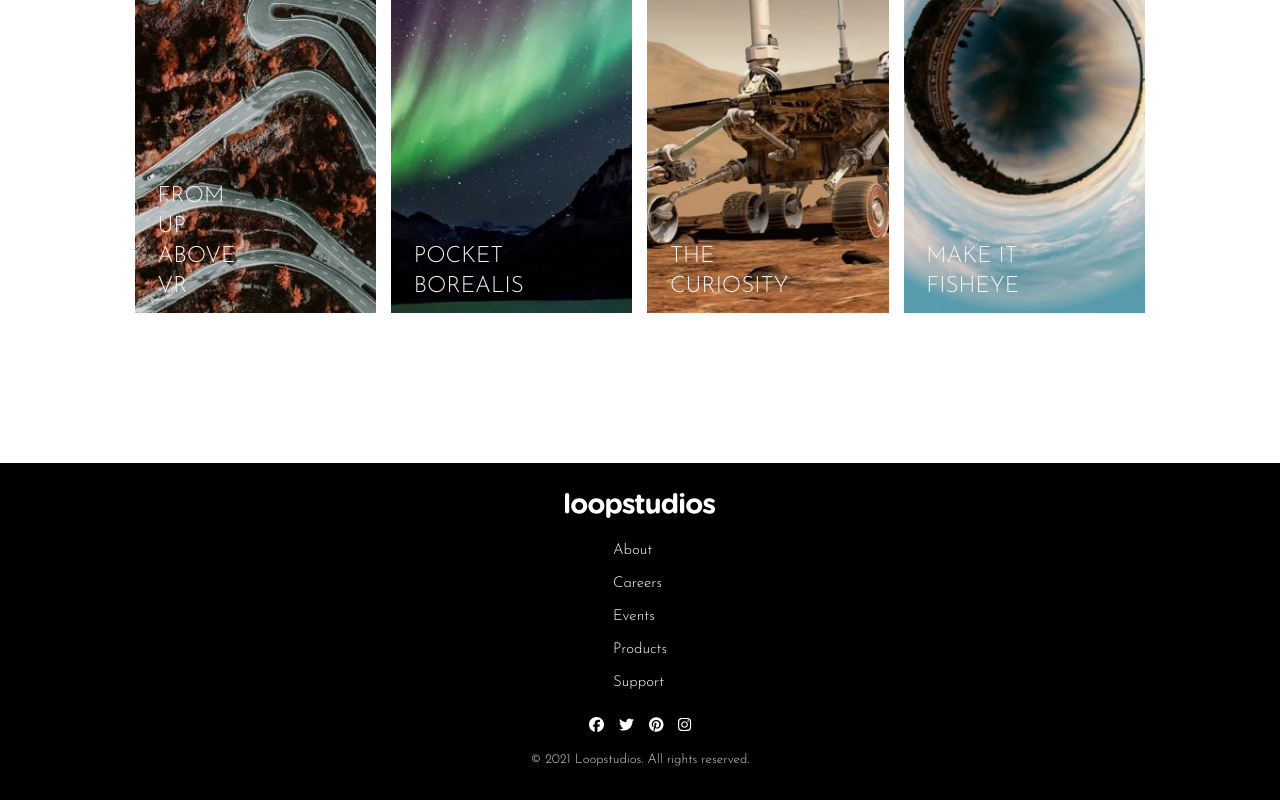
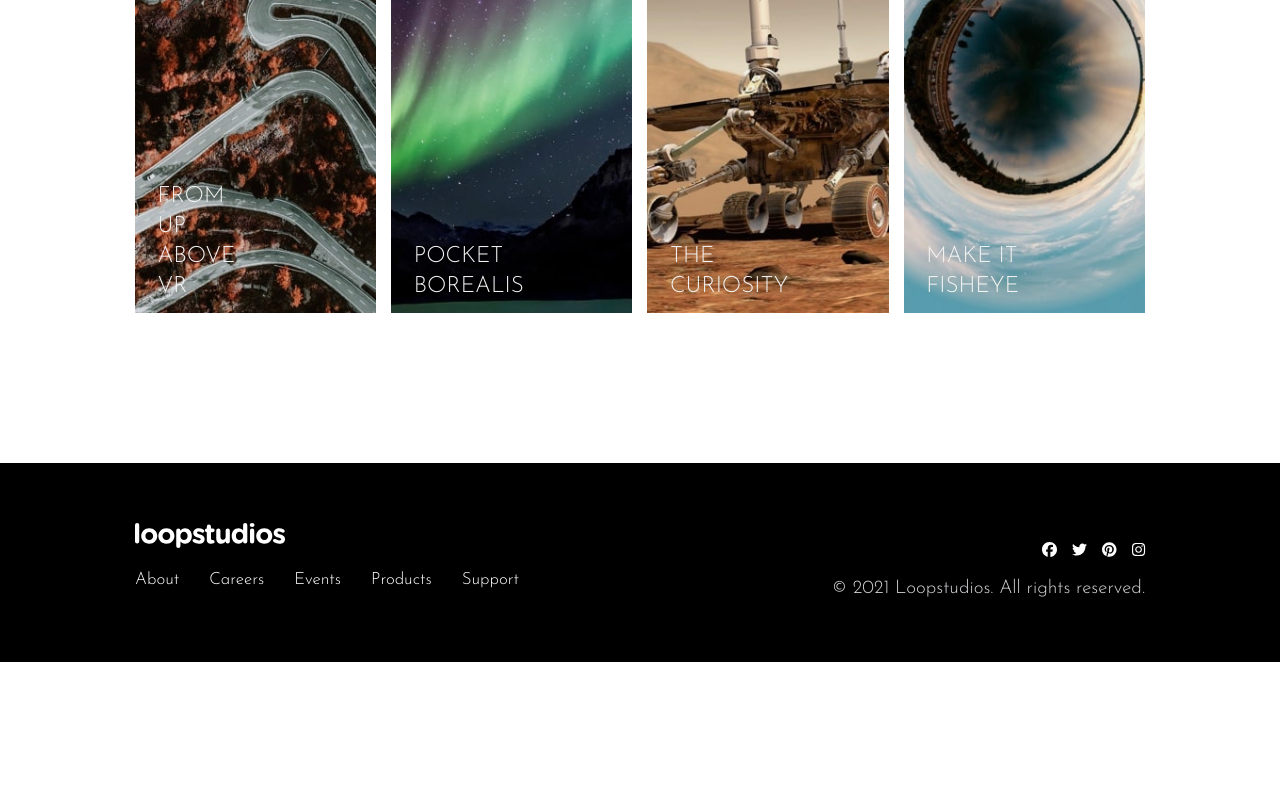
Before and after one commit to AslamtoIbrahim/loopstudios-landing-page-main, a Next.js app: page / in a window 1280 px wide. Shown: the part 1844-2644 px from the top of the page. After the commit the page ends 2506 px from the top, so only its background shows below. Built offline with nearby package versions, Linux system fonts and the light colour scheme.

Commit message:
Added footer for large screen sizes

```diff
--- a/src/app/components/Footer/Footer.tsx
+++ b/src/app/components/Footer/Footer.tsx
@@ -5,12 +5,17 @@ import Icons from './Icons'
 
 const Footer = () => {
   return (
-    <div className='bg-black p-8 flex flex-col items-center gap-4'>
-      <Logo width={150} />
-      <Items />
-      <Icons />
-      <p className='text-zinc-300 font-josefin text-sm
-      '>© 2021 Loopstudios. All rights reserved.</p>
+    <div className='bg-black p-8 px-5 py-6 md:py-16 md:px-20 lg:px-24 xl:px-36
+     md:flex md:justify-between '>
+      <section className='flex flex-col items-center gap-4 md:items-start'>
+          <Logo width={150} />
+          <Items styles='md:-ml-4' />
+      </section>
+      <section className='flex flex-col items-center md:items-end gap-4 mt-4'>
+          <Icons />
+          <p className='text-zinc-300 font-josefin text-sm xl:text-xl
+          '>© 2021 Loopstudios. All rights reserved.</p>
+      </section>
     </div>
   )
 }
--- a/src/app/components/Footer/Icons.tsx
+++ b/src/app/components/Footer/Icons.tsx
@@ -1,25 +1,35 @@
 import { FontAwesomeIcon } from "@fortawesome/react-fontawesome";
-import { faFacebook, faFacebookF, faInstagram, faTwitter } from "@fortawesome/free-brands-svg-icons";
-import React from 'react'
+import {
+  faFacebook,
+  faInstagram,
+  faTwitter,
+} from "@fortawesome/free-brands-svg-icons";
+import React from "react";
 import { faPinterest } from "@fortawesome/free-brands-svg-icons/faPinterest";
+
+const socialLinks = [
+  { icon: faFacebook, link: "https://www.facebook.com" },
+  { icon: faTwitter, link: "https://www.twitter.com" },
+  { icon: faPinterest, link: "https://www.pinterest.com" },
+  { icon: faInstagram, link: "https://www.instagram.com" },
+];
 
 const Icons = () => {
   return (
-    <div className='text-white flex gap-4'>
-      <a href="#">
-          <FontAwesomeIcon icon={faFacebook}/>
-      </a>
-      <a href="#">
-          <FontAwesomeIcon icon={faTwitter}/>
-      </a>
-      <a href="#">
-          <FontAwesomeIcon icon={faPinterest}/>
-      </a>
-      <a href="#">
-          <FontAwesomeIcon icon={faInstagram}/>
-      </a>
+    <div className="text-white flex gap-4">
+      {socialLinks.map((item, index) => (
+        <a
+          key={index}
+          target="_blank"
+          rel="noopener noreferrer"
+          className="relative hover:after:absolute hover:after:content-[''] hover:after:h-1 hover:after:w-3 hover:after:bg-white hover:after:left-[0.5px] hover:after:-bottom-1"
+          href={item.link}
+        >
+          <FontAwesomeIcon icon={item.icon} />
+        </a>
+      ))}
     </div>
-  )
-}
+  );
+};
 
-export default Icons
+export default Icons;
--- a/src/app/components/Footer/Items.tsx
+++ b/src/app/components/Footer/Items.tsx
@@ -1,12 +1,15 @@
 import React from "react";
 import { menuItems } from "../Main/data";
-const Items = () => {
+import NavItem from "../Header/NavItem";
+
+type prop = { styles?: string };
+const Items = ({ styles }: prop) => {
   return (
-    <div>
-      <ul>
+    <div className={styles}>
+      <ul className="md:flex">
         {menuItems.map((item, index) => (
           <li className="py-1" key={index}>
-            <a className="text-white font-josefin hover:underline hover:underline-offset-2" href="#">{item}</a>
+            <NavItem text={item} />
           </li>
         ))}
       </ul>
--- a/src/app/components/Header/NavItem.tsx
+++ b/src/app/components/Header/NavItem.tsx
@@ -7,7 +7,7 @@ const NavItem = ({ text }: props) => {
   return (
     <a
       className="text-white font-josefin text-lg mx-2 md:mx-3 lg:mx-4 cursor-pointer
-  relative hover:after:absolute hover:after:content-[''] hover:after:h-1 hover:after:w-8 hover:after:bg-white hover:after:left-1/4 hover:after:-bottom-4 "
+        relative hover:after:absolute hover:after:content-[''] hover:after:h-[0.2rem] md:hover:after:h-1 hover:after:w-8 hover:after:bg-white hover:after:left-1/4 hover:after:-bottom-2 md:hover:after:-bottom-4"
     >
       {text}
     </a>
```
